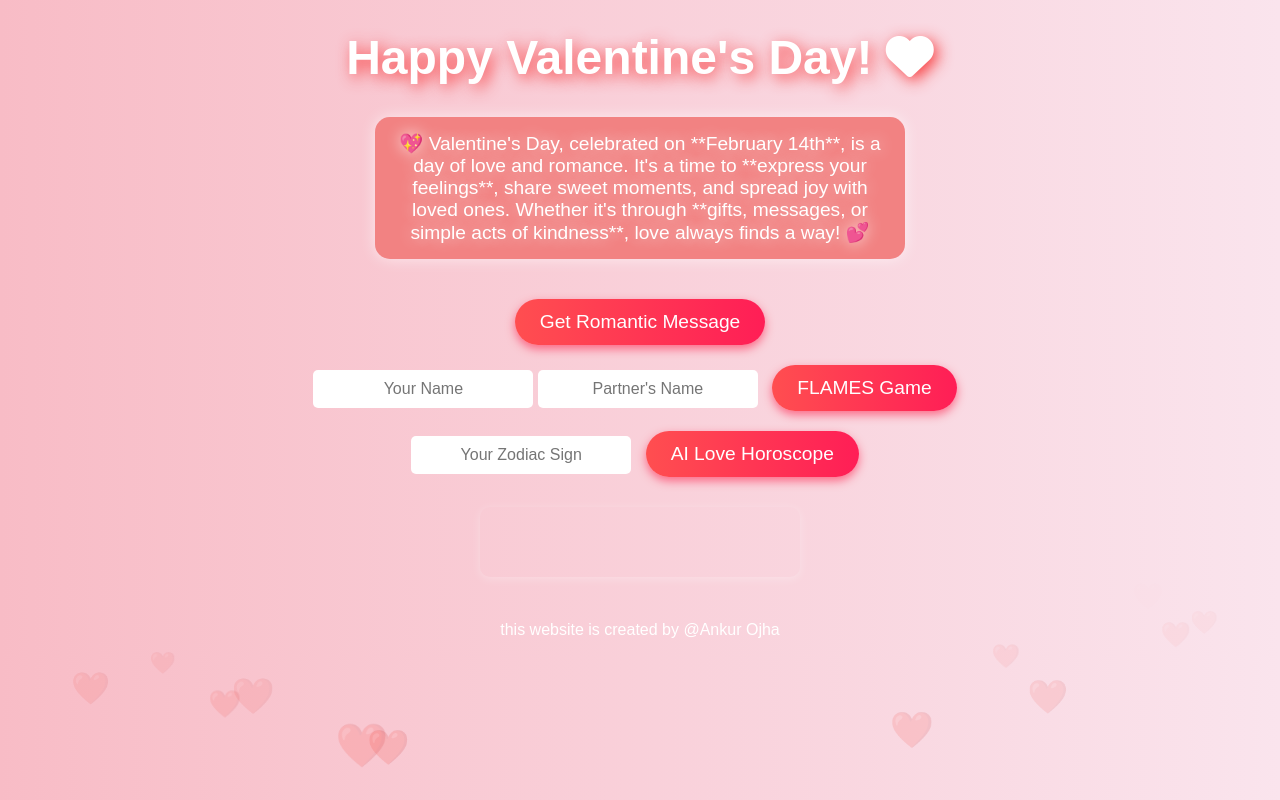
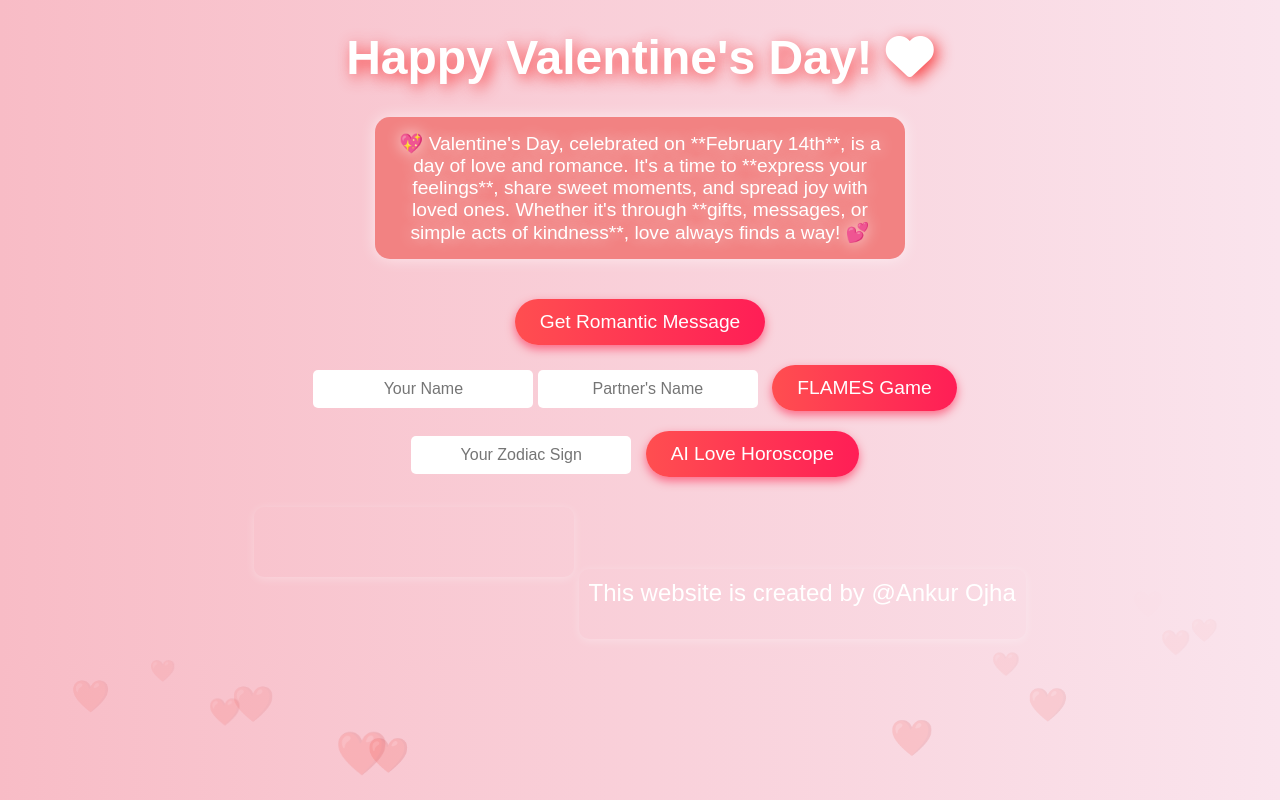
Before and after one commit to ankurojha834/Valentine-day, a plain HTML site: page index.html in a window 1280 px wide. Shown: the top 800 px of the page. Drawn offline with Linux system fonts and the light colour scheme.

Commit message:
Update index.html

```diff
--- a/index.html
+++ b/index.html
@@ -124,7 +124,7 @@
         </div>
 
         <p class="message" id="message"></p>
-        <p>this website is created by @Ankur Ojha</p>
+        <p class="message" id="message">This website is created by @Ankur Ojha</p>
     </div>
 
     <!-- Floating hearts container -->
```
